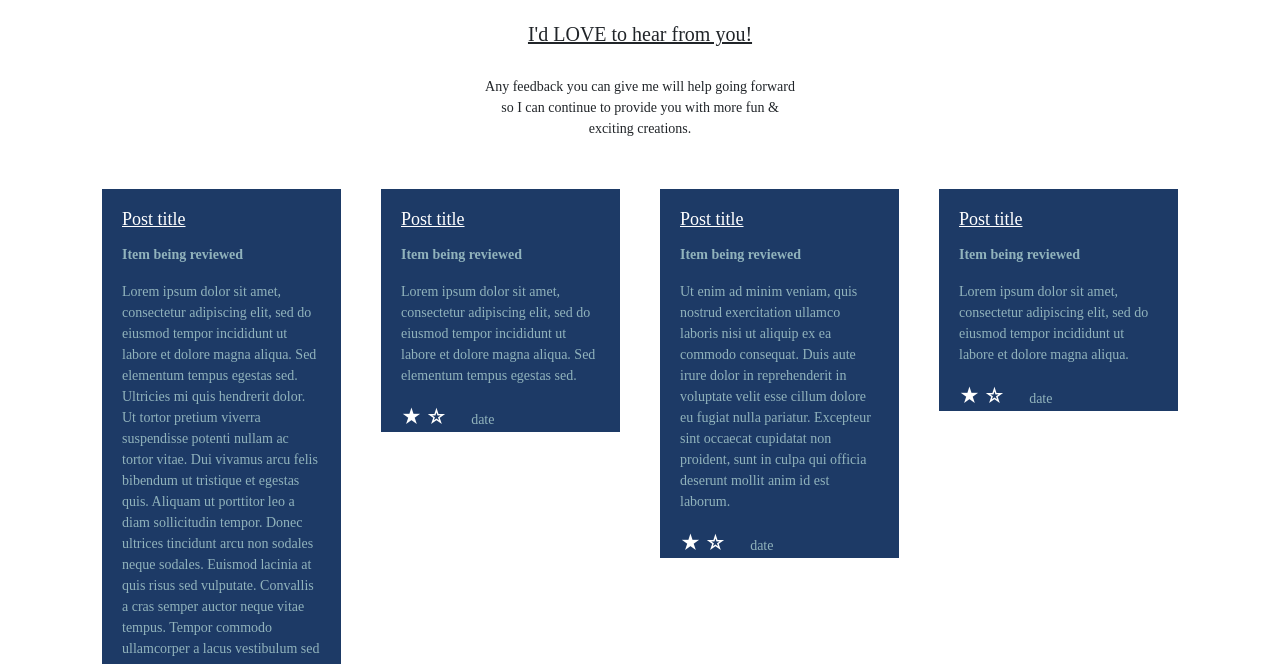
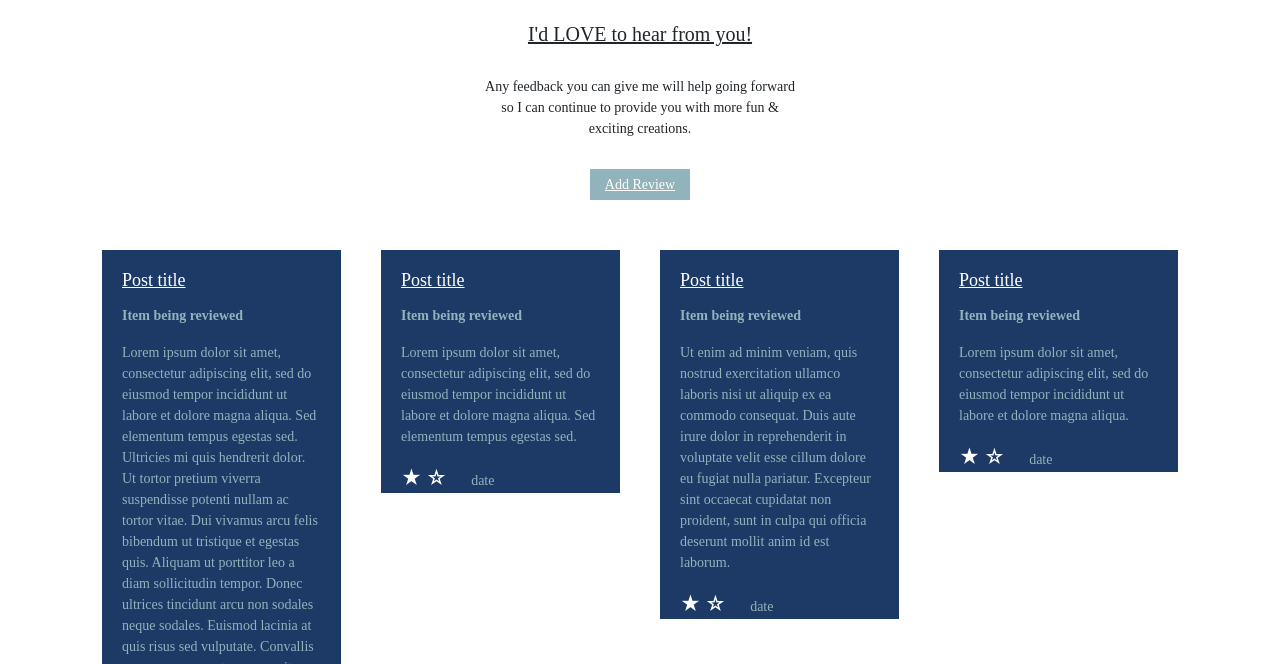
Before and after one commit to RoweCourtney/HeartFeltOrigins, a website: page reviews.html in a window 1280 px wide. Shown: the part 136-800 px from the top of the page. Drawn offline with nearby package versions, Linux system fonts and the light colour scheme.

Commit message:
add 'add review' button/link to reviews page.

```diff
--- a/reviews.html
+++ b/reviews.html
@@ -30,6 +30,8 @@
     <body>
         <h2 class="reviewHeading">I'd LOVE to hear from you!</h2>
         <p class="reviewSubHead">Any feedback you can give me will help going forward so I can continue to provide you with more fun & exciting creations.</p>
+
+        <p class="addReview"><a href="#">Add Review</a></p>
 
         <div class="container">
             <div class="row review-row g-0">
--- a/styles.css
+++ b/styles.css
@@ -315,7 +315,15 @@ hr:not([size]) {
 .reviewSubHead {
     text-align: center;
     width: 320px;
-    margin: 0px auto;
+    margin: 0px auto 30px;
+}
+
+.addReview {
+    margin: auto;
+    width: 100px;
+    background-color: #91B3BC;
+    text-align: center;
+    padding: 5px;
 }
 
 .review-row {
```
